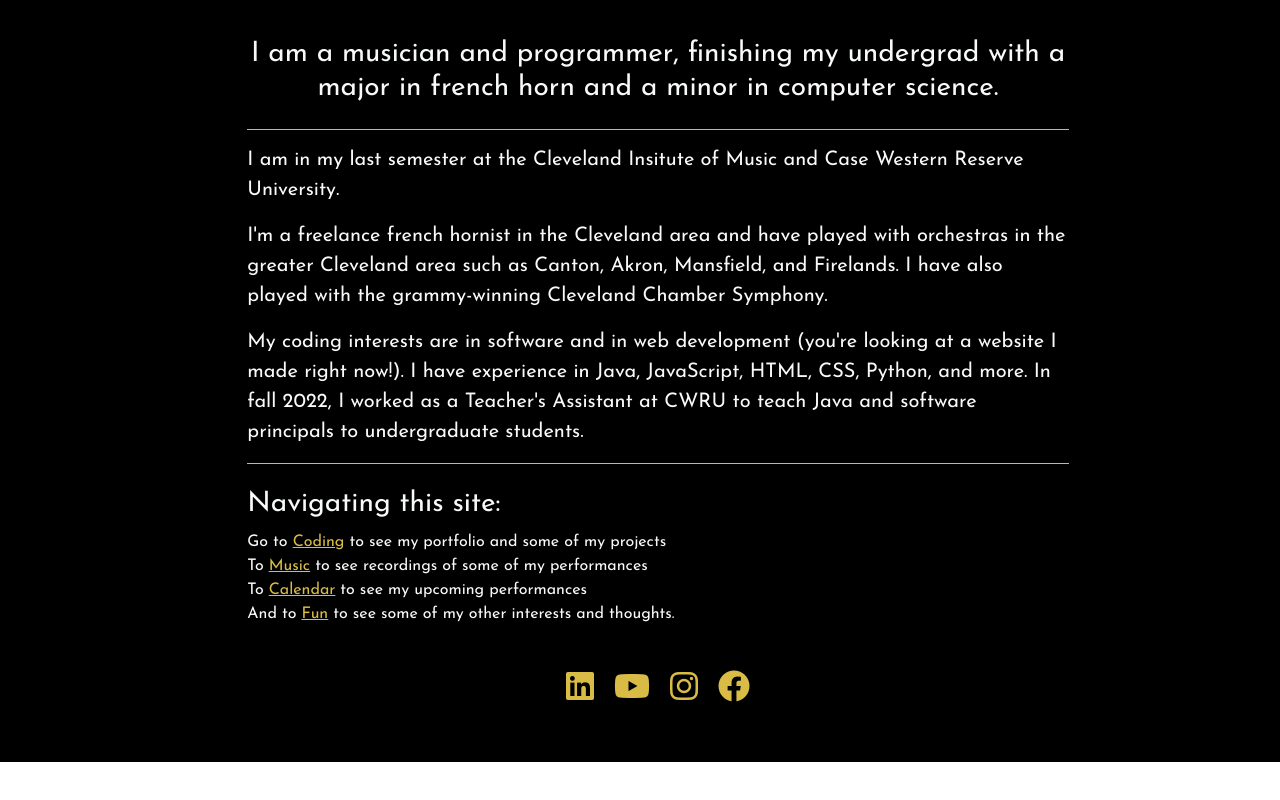
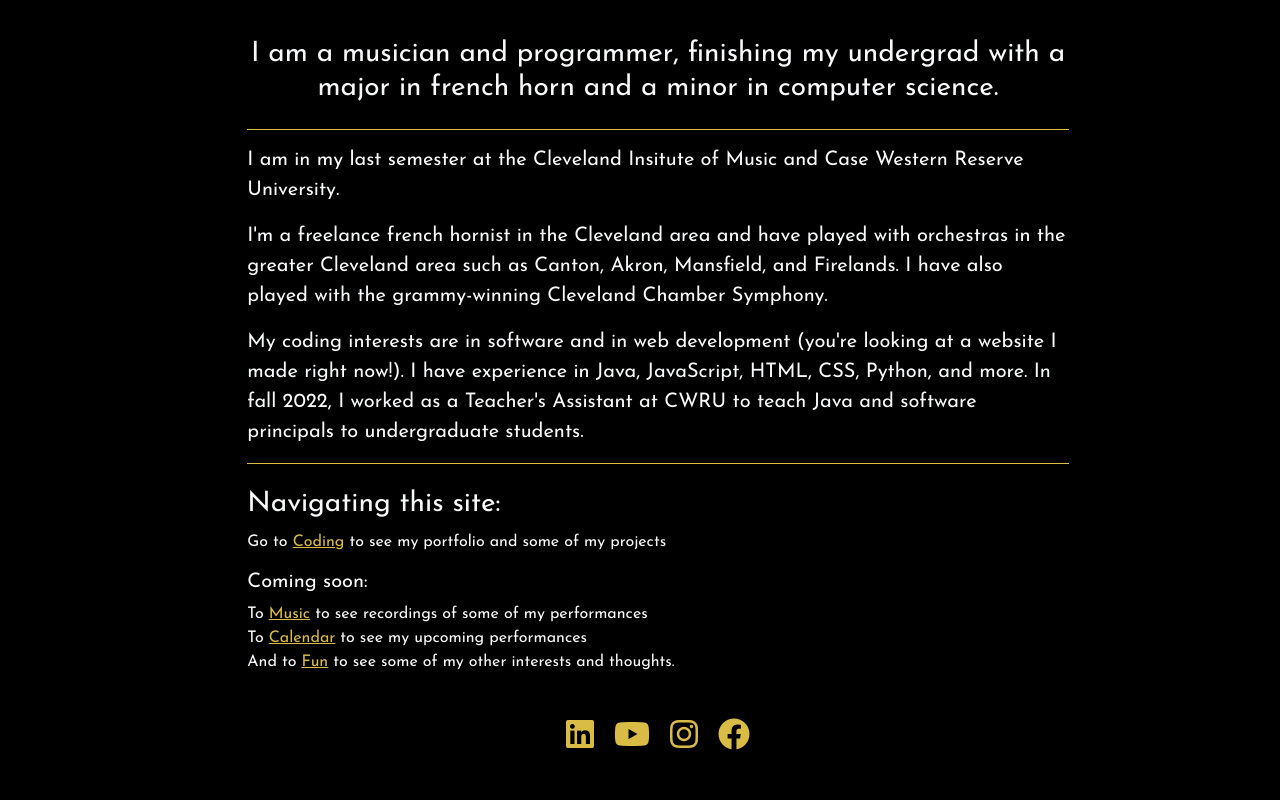
Before and after one commit to liammccon/vue-portfolio, a Vue app: page / in a window 1280 px wide. Shown: the part 394-1194 px from the top of the page. Before the commit the page ends 1156 px from the top, so only its background shows below. Built offline with nearby package versions, Linux system fonts and the light colour scheme; a web font is replaced by a local one.

Commit message:
Update links on coding page

```diff
--- a/src/components/NavBar.vue
+++ b/src/components/NavBar.vue
@@ -58,7 +58,6 @@
          * Updates the currentRoute field
          */
         updateCurrentRoute(){
-            console.log(this.$route.path)
             this.currentRoute = this.$route.path
         },
     },
--- a/src/views/AboutPage.vue
+++ b/src/views/AboutPage.vue
@@ -35,8 +35,9 @@
                             </p>
                         </div>
                         <h3 class="mt-4 text-start">Navigating this site:</h3>
-                <p class="text-start">Go to <a href="Coding" class="ltm-page-link ">Coding</a> to see my portfolio and some of my projects
-                    <br/>To <a href="Music" class="ltm-page-link">Music</a> to see recordings of some of my performances
+                <p class="text-start">Go to <router-link to="/coding" class="ltm-page-link ">Coding</router-link> to see my portfolio and some of my projects</p>
+                <h5>Coming soon:</h5>
+                <p>To <a href="Music" class="ltm-page-link">Music</a> to see recordings of some of my performances
                     <br/> To <a href="Calendar" class="ltm-page-link">Calendar</a> to see my upcoming performances
                     <br/>And to <a href="Fun" class="ltm-page-link">Fun</a> to see some of my other interests and thoughts.
                 </p>
```
